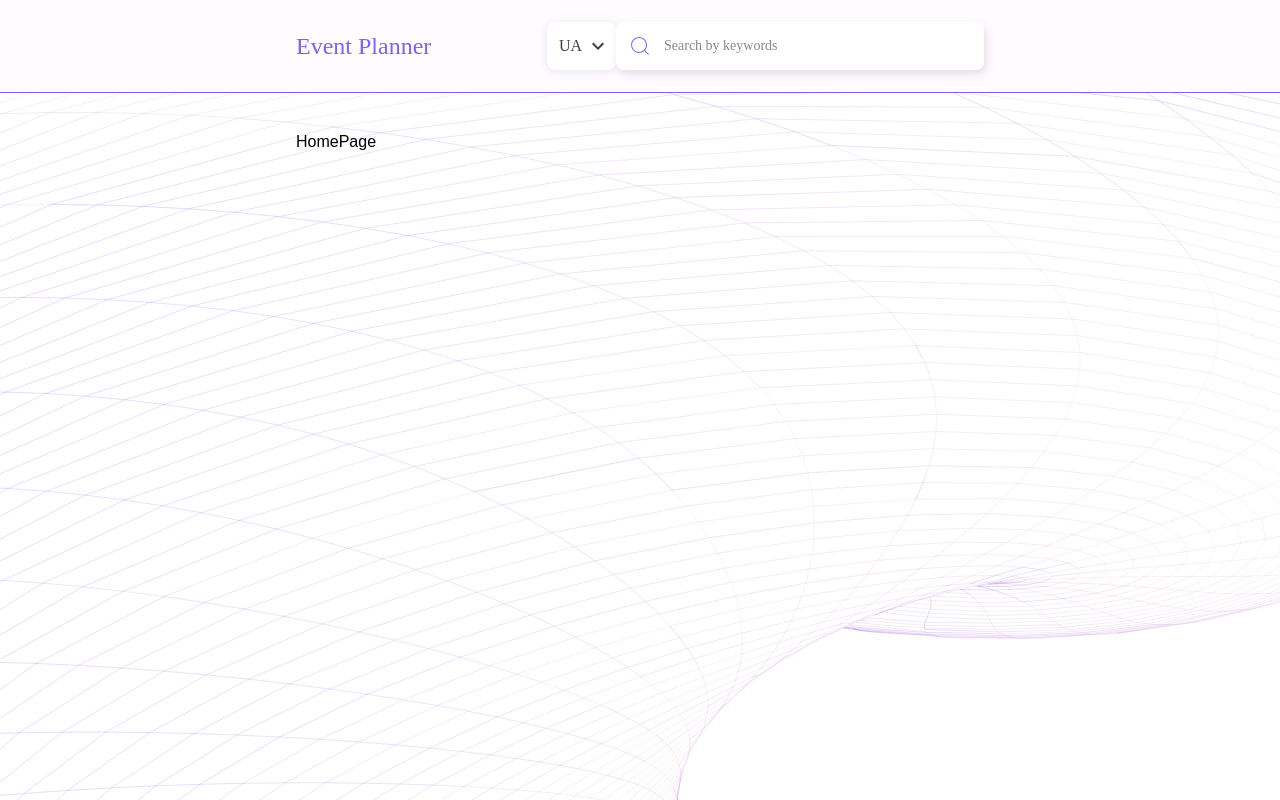
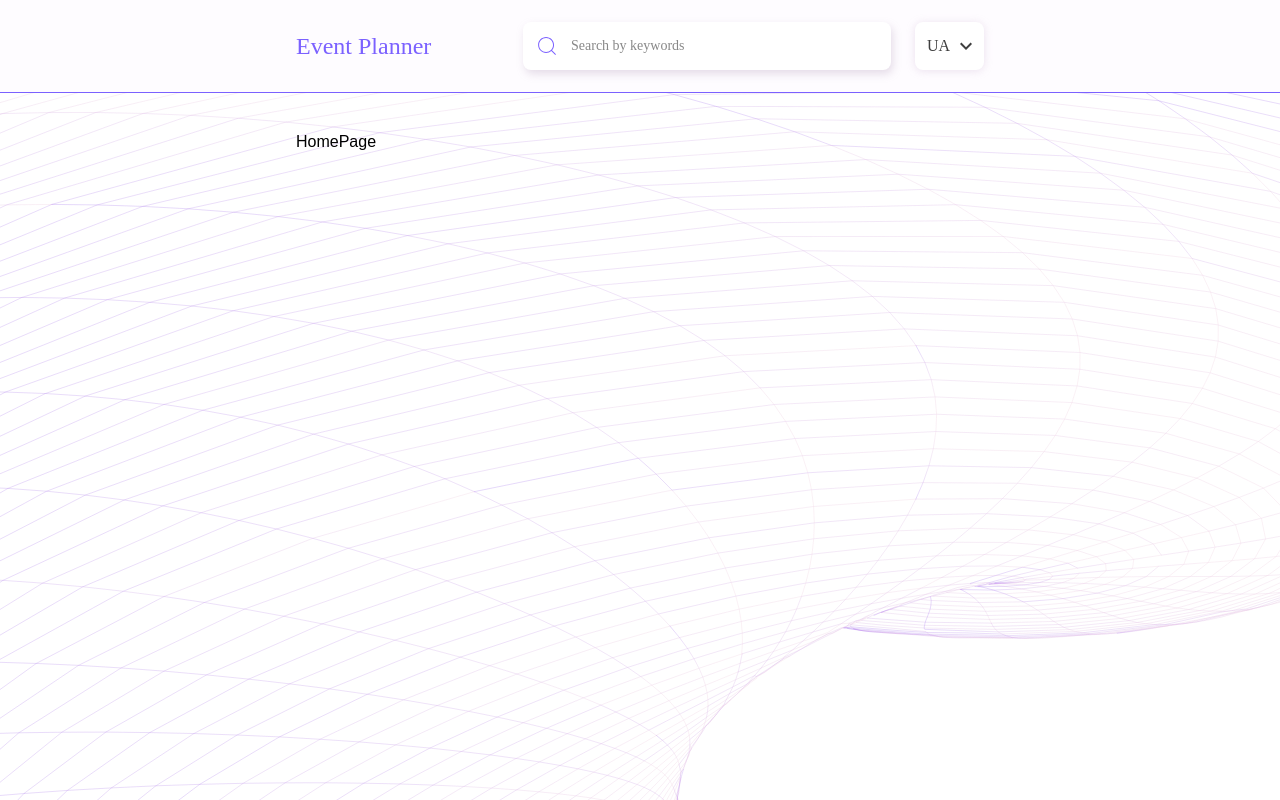
Before and after one commit to vadymfrlv/event-planner, a React (Vite) app: page / in a window 1280 px wide. Shown: the top 800 px of the page. Built offline with nearby package versions, Linux system fonts and the light colour scheme; a web font is replaced by a local one; what i18next-localstorage-backend would draw is missing.

Commit message:
WORK:
- small changes with the style

```diff
--- a/src/components/LanguageSelector/LanguageSelector.styled.ts
+++ b/src/components/LanguageSelector/LanguageSelector.styled.ts
@@ -15,7 +15,12 @@ const expandIconBaseStyles = css`
 export const LanguageSelectorContainer = styled.div`
   position: relative;
   display: inline-block;
-  margin-left: 24px;
+  order: 1;
+
+  @media (min-width: ${p => p.theme.screens.tab}) {
+    margin-left: 24px;
+    order: 2;
+  }
 `;
 
 export const LanguageSelectorButton = styled.button<ILanguageOptionsProps>`
@@ -47,6 +52,7 @@ export const ExpandLessIconStyled = styled(MdExpandLess)`
 
 export const LanguageOptions = styled.ul<ILanguageOptionsProps>`
   position: absolute;
+  display: ${p => (p.$languageOptions ? 'block' : 'none')};
   top: ${p => (p.$languageOptions ? '63px' : '48px')};
   left: 0;
   padding: 16px 12px;
```
